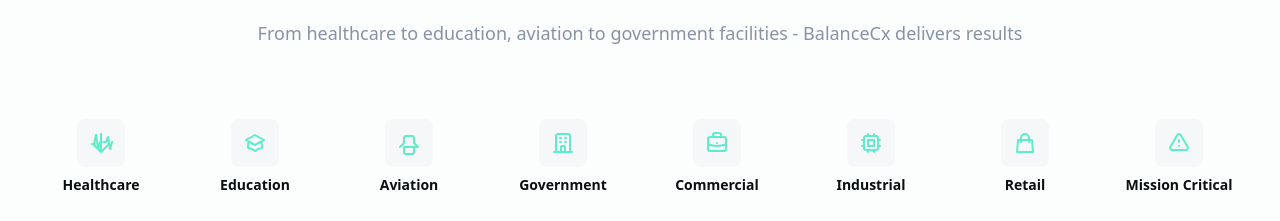
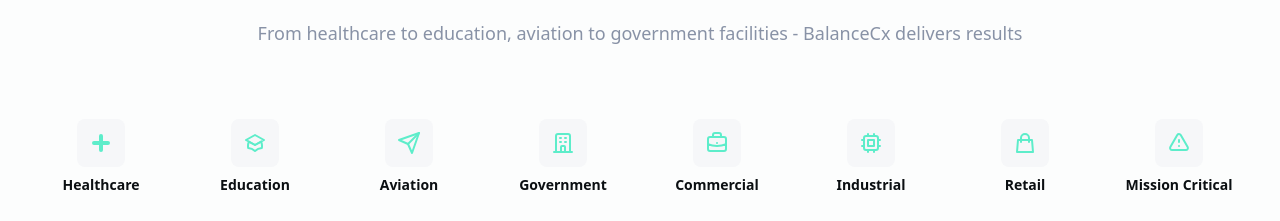
Before and after one commit to EEI-Building-Performance/balancecx-website, a Next.js app: page / in a window 1280 px wide. Shown: the part 3780-4001 px from the top of the page. Built offline with nearby package versions, Linux system fonts and the light colour scheme.

Commit message:
update a few icons

```diff
--- a/src/app/page.tsx
+++ b/src/app/page.tsx
@@ -686,8 +686,7 @@
             <div className="p-2">
               <div className="w-12 h-12 bg-muted rounded-lg mx-auto mb-2 flex items-center justify-center">
                 <svg className="w-6 h-6 text-primary" fill="none" stroke="currentColor" viewBox="0 0 24 24">
-                  <path strokeLinecap="round" strokeLinejoin="round" strokeWidth={2} d="M19 14l-7 7m0 0l-7-7m7 7V3" />
-                  <path strokeLinecap="round" strokeLinejoin="round" strokeWidth={2} d="M3 13h2l2-9 2 13 2-6h2m2 0h2l2-5 2 12 2-7h2" />
+                  <path strokeLinecap="round" strokeLinejoin="round" strokeWidth={4} d="M12 5v14M5 12h14" />
                 </svg>
               </div>
               <h3 className="text-sm font-semibold text-foreground">Healthcare</h3>
@@ -708,7 +707,8 @@
             <div className="p-2">
               <div className="w-12 h-12 bg-muted rounded-lg mx-auto mb-2 flex items-center justify-center">
                 <svg className="w-6 h-6 text-primary" fill="none" stroke="currentColor" viewBox="0 0 24 24">
-                  <path strokeLinecap="round" strokeLinejoin="round" strokeWidth={2} d="M21 16l-4-4V7a2 2 0 00-2-2H9a2 2 0 00-2 2v5l-4 4m14 0v5a2 2 0 01-2 2H9a2 2 0 01-2-2v-5m14 0H7" />
+                  <path strokeLinecap="round" strokeLinejoin="round" strokeWidth={2} d="M22 2L11 13" />
+                  <path strokeLinecap="round" strokeLinejoin="round" strokeWidth={2} d="M22 2L15 22L11 13L2 9L22 2" />
                 </svg>
               </div>
               <h3 className="text-sm font-semibold text-foreground">Aviation</h3>
```
